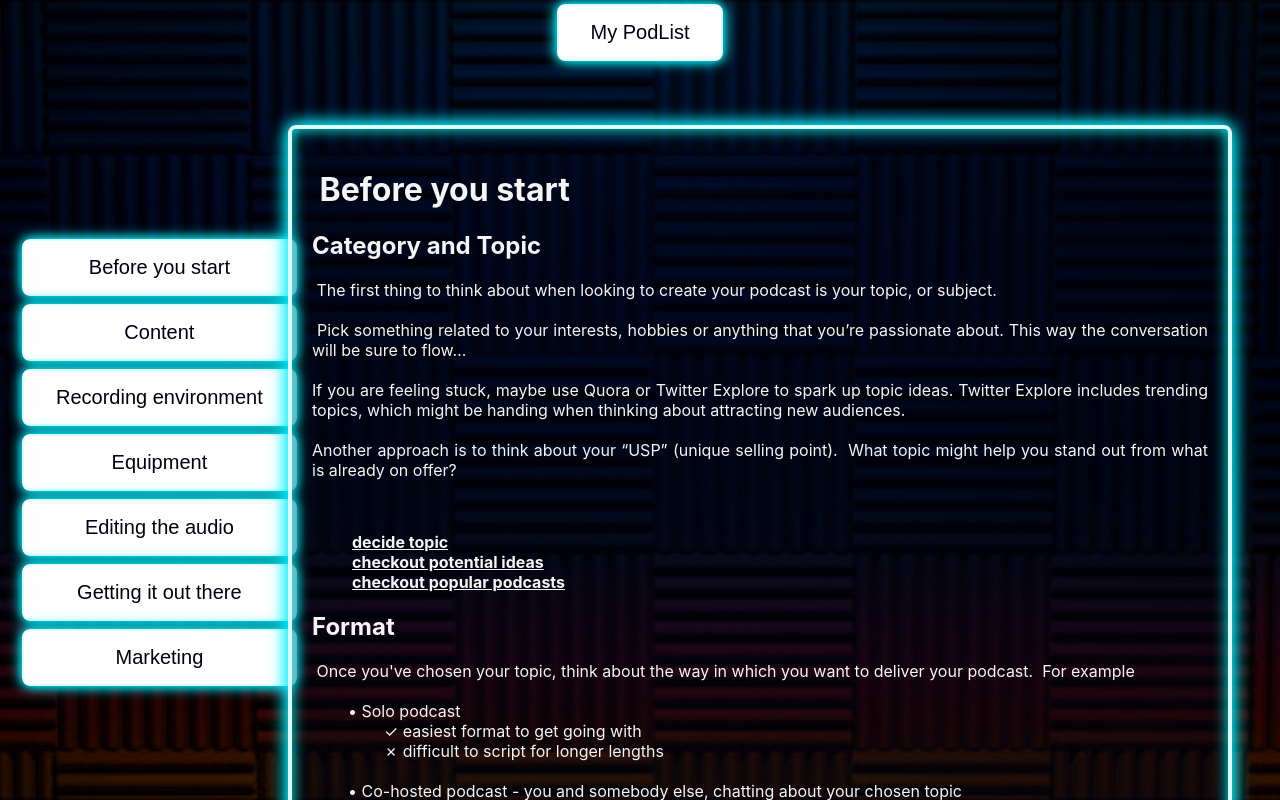
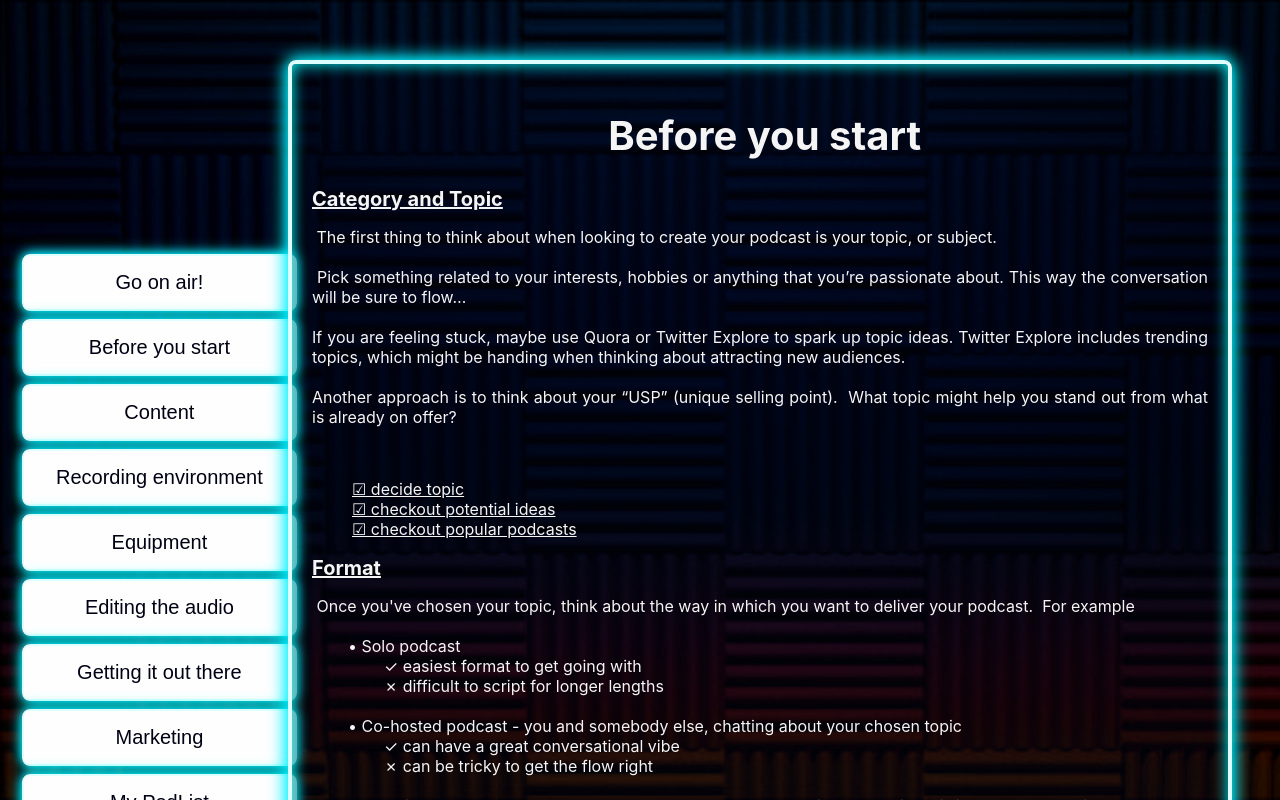
Before and after one commit to SchoolOfCode/w15_collaborative-react-project-podclass, a React (Create React App) app in the folder podclass/: page / in a window 1280 px wide. Both pictures are taken after a click on the button "Before you start". Shown: the top 800 px of the page. Built offline with nearby package versions, Linux system fonts and the light colour scheme.

Commit message:
added the first page, spaced buttons out

```diff
--- a/podclass/src/App.css
+++ b/podclass/src/App.css
@@ -50,10 +50,12 @@
 .ButtonSeperator {
   display: flex;
   flex-direction: column;
+  justify-content: space-between;
   position: fixed;
   left: 20px;
-  bottom: 110px;
-}
+  bottom: 90px;
+  top: 250px;
+  }
 
 /* .content {
   display: flex;
--- a/podclass/src/App.js
+++ b/podclass/src/App.js
@@ -19,7 +19,7 @@ function App() {
 
   const [isOpen, setIsOpen] = React.useState(false);
   const [content, setContent] = useState(contentData);
-  const [contentState, setContentState] = useState("");
+  const [contentState, setContentState] = useState("0");
   // const listItem = ["item 1", "item 2", "item 3"];
 
   const [buttonClass, setButtonClass] = useState("nav-button");
@@ -130,7 +130,6 @@ function App() {
                 />
               ))
           )}
-        </div>
         <button
           className={buttonClass}
           onClick={() => {
@@ -139,17 +138,12 @@ function App() {
         >
           My PodList
         </button>
-        {/*
-        {titles.map(
-          (heading) =>
-            (heading = <Heading1 key={heading} mainHeading={heading} />)
-        )} */}
-
-        <div className="content">
+        </div>
+             <div className="content">
           <Display
             addChecklistItem={handleChecklistItemClick}
             content={content.filter(
-              (content) => content.id === contentState + 1
+              (content) => content.id === contentState
             )}
           />
         </div>
--- a/podclass/src/components/Display/index.js
+++ b/podclass/src/components/Display/index.js
@@ -7,10 +7,10 @@ const Display = ({ content, addChecklistItem }) => {
     <div className={styles.display}>
       {content.map((item) => (
         <div className="displayText" key={item.id}>
-          <h1> {item.header}</h1>
+          <h1 className="heading"> {item.header}</h1>
           {item.sections.map((section) => (
             <div key={section.key}>
-              <h2>{section.subheading}</h2>
+              <h2 className="subheading">{section.subheading}</h2>
               <p> {section.textContent}</p>
               <p> {section.image}</p>
               {/* add a ul, add a list and map over sections.checklist array to add list items*/}
--- a/podclass/src/index.css
+++ b/podclass/src/index.css
@@ -19,6 +19,15 @@ code {
   font-family: source-code-pro, Menlo, Monaco, Consolas, "Courier New",
     monospace;
 }
+
+.heading {
+  text-align: center;
+  font-size: 5vh;
+}
+.subheading {
+  text-decoration: underline;
+  font-size: 2.5vh;
+}
 * {
   color: whitesmoke;
 }
@@ -27,7 +36,7 @@ code {
   list-style-type: none;
   padding: 0;
   margin: 0;
-  font-weight: bold;
+  /* font-style: italic; */
   text-decoration: underline;
 }
 
--- a/podclass/src/pageContent.js
+++ b/podclass/src/pageContent.js
@@ -8,15 +8,27 @@ export let searchItem = "";
 
 export const contentData = [
   {
+    id:0,
+    header: "Welcome to PodClass",
+    sections: [{key: "0.1",
+                subheading:"",
+                textContent: `This app is for all you podcasting-newbies out there, giving you basic tips and hints on everything you need to get started (along with links to more in-depth stuff, if that’s your vibe...) \n\nAs well as you guys needing just one place to find all your basic podcast start-up info, we know that one of the biggest blocks to starting your own podcast is managing your time...so we’ve created a personalised checklist for you to use "My PodList".  \n\nAny time you see the \u2611 symbol, click to add that specific activity to your very own to-do list, helping you to see everything you need to do.  Remember to check it off when it’s done so you can track your progress towards your podcast launch :) \n\nHappy podcasting! \n\nThe PodClass Team xx` ,
+                image: "",
+                checklist: [{key: "", text:"", selected: false}
+                ]
+                }
+    ]
+  },
+  {
     id:1,
     header: "Before you start",
     sections: [{key: "1.1",
                 subheading:"Category and Topic",
                 textContent: "The first thing to think about when looking to create your podcast is your topic, or subject. \n\n Pick something related to your interests, hobbies or anything that you’re passionate about. This way the conversation will be sure to flow… \n\nIf you are feeling stuck, maybe use Quora or Twitter Explore to spark up topic ideas. Twitter Explore includes trending topics, which might be handing when thinking about attracting new audiences. \n\nAnother approach is to think about your “USP” (unique selling point).  What topic might help you stand out from what is already on offer?" ,
                 image: "",
-                checklist: [{key: "1.1.1", text:"decide topic", selected: false},
-                            {key: "1.1.2", text:"checkout potential ideas", selected: false},
-                            {key: "1.1.3", text:"checkout popular podcasts", selected: false}
+                checklist: [{key: "1.1.1", text:"\u2611 decide topic", selected: false},
+                            {key: "1.1.2", text:"\u2611 checkout potential ideas", selected: false},
+                            {key: "1.1.3", text:"\u2611 checkout popular podcasts", selected: false}
                         ]
                 },
                 {key: "1.2",
@@ -185,7 +197,7 @@ export const contentData = [
 ];
 
 export const titles = [
-  // "Go on air!",
+  "Go on air!",
   "Before you start",
   "Content",
   "Recording environment",
```
Also changed, not shown: podclass/src/components/Display/index.module.css (line endings or trailing spaces), 1 other file (tests, documents, lock files or other folders).
